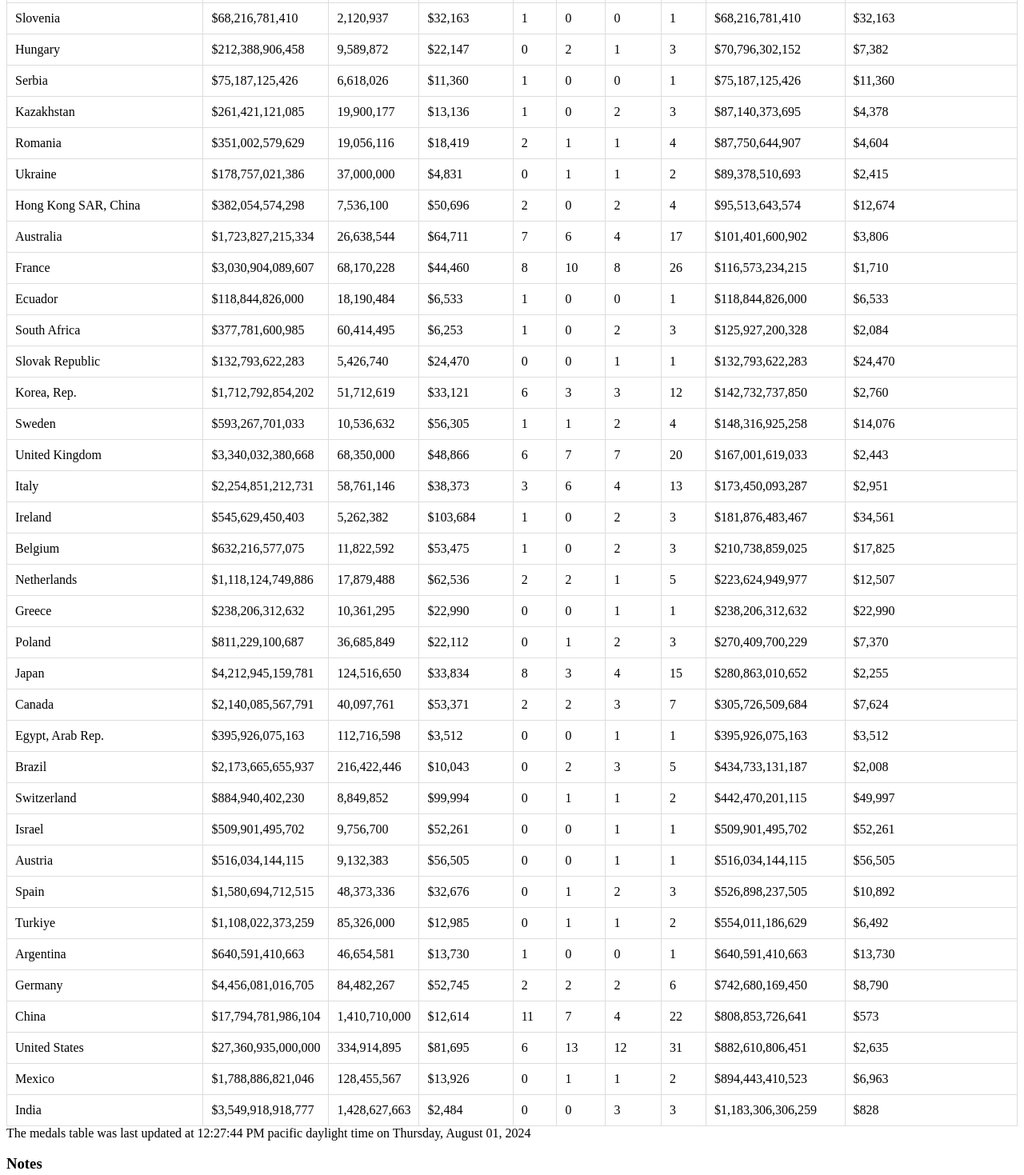
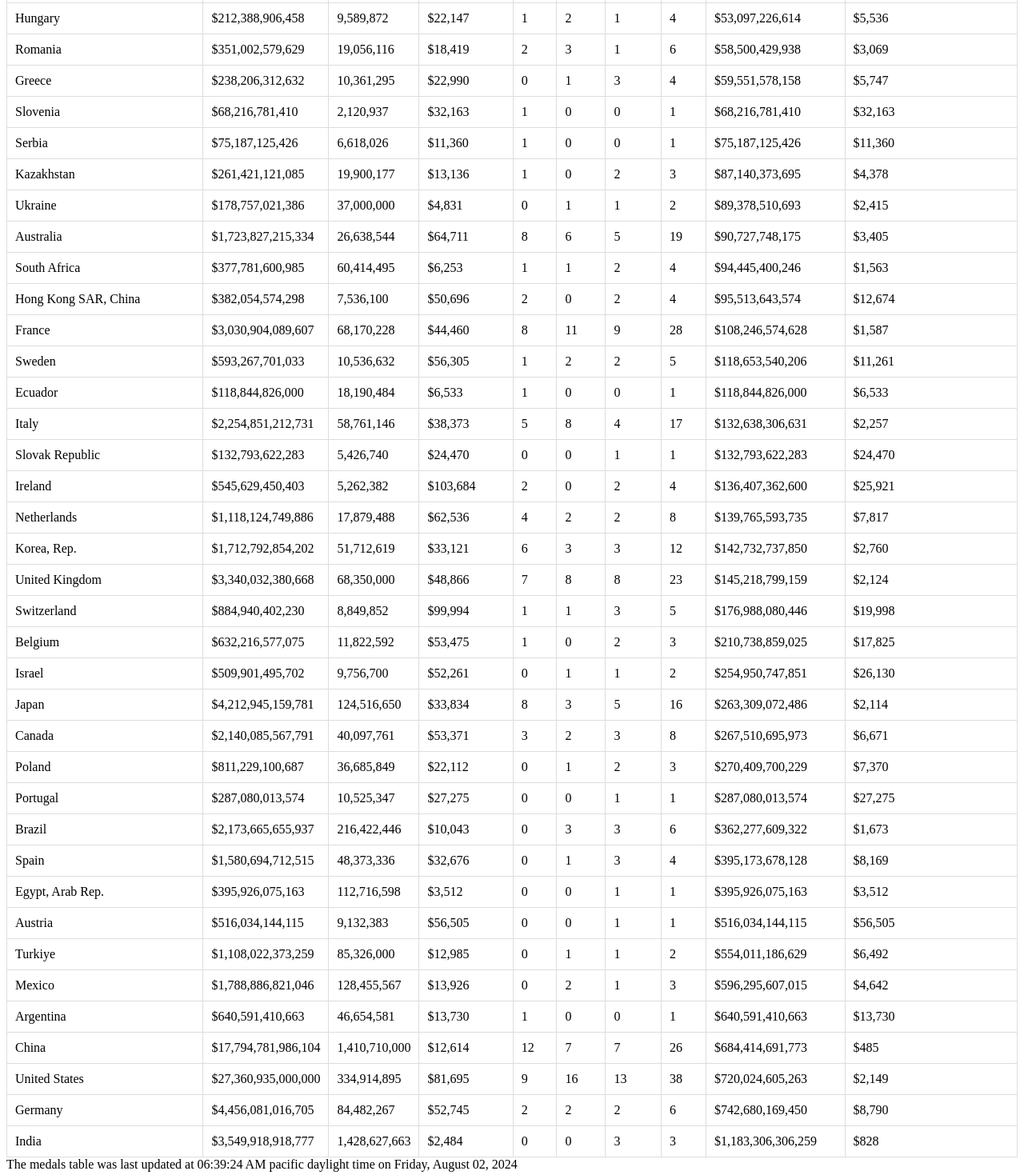
Before and after one commit to tedstreete/olympic_medals, a plain HTML site: page index.html in a window 1280 px wide. Shown: the part 907-2376 px from the top of the page at 80% size. Drawn offline with Linux system fonts and the light colour scheme.

Commit message:
Routine medals update

```diff
--- a/index.html
+++ b/index.html
@@ -78,53 +78,54 @@
 <td>Georgia</td><td>$30,535,530,479</td><td>3,760,365</td><td>$8,120</td><td>1</td><td>2</td><td>0</td><td>3</td><td>$10,178,510,159</td><td>$2,706</td></tr>
 <td>Tajikistan</td><td>$12,060,602,008</td><td>10,143,543</td><td>$1,188</td><td>0</td><td>0</td><td>1</td><td>1</td><td>$12,060,602,008</td><td>$1,188</td></tr>
 <td>Mongolia</td><td>$19,872,180,369</td><td>3,447,157</td><td>$5,764</td><td>0</td><td>1</td><td>0</td><td>1</td><td>$19,872,180,369</td><td>$5,764</td></tr>
+<td>Croatia</td><td>$82,688,842,717</td><td>3,853,200</td><td>$21,459</td><td>2</td><td>0</td><td>1</td><td>3</td><td>$27,562,947,572</td><td>$7,153</td></tr>
 <td>Azerbaijan</td><td>$72,356,176,470</td><td>10,112,555</td><td>$7,155</td><td>2</td><td>0</td><td>0</td><td>2</td><td>$36,178,088,235</td><td>$3,577</td></tr>
-<td>Croatia</td><td>$82,688,842,717</td><td>3,853,200</td><td>$21,459</td><td>1</td><td>0</td><td>1</td><td>2</td><td>$41,344,421,358</td><td>$10,729</td></tr>
 <td>Uzbekistan</td><td>$90,889,149,306</td><td>36,412,350</td><td>$2,496</td><td>1</td><td>0</td><td>1</td><td>2</td><td>$45,444,574,653</td><td>$1,248</td></tr>
 <td>Tunisia</td><td>$48,529,595,416</td><td>12,458,223</td><td>$3,895</td><td>0</td><td>1</td><td>0</td><td>1</td><td>$48,529,595,416</td><td>$3,895</td></tr>
 <td>New Zealand</td><td>$253,465,703,232</td><td>5,223,100</td><td>$48,527</td><td>2</td><td>2</td><td>1</td><td>5</td><td>$50,693,140,646</td><td>$9,705</td></tr>
 <td>Guatemala</td><td>$102,050,473,863</td><td>17,602,431</td><td>$5,797</td><td>1</td><td>0</td><td>1</td><td>2</td><td>$51,025,236,931</td><td>$2,898</td></tr>
+<td>Hungary</td><td>$212,388,906,458</td><td>9,589,872</td><td>$22,147</td><td>1</td><td>2</td><td>1</td><td>4</td><td>$53,097,226,614</td><td>$5,536</td></tr>
+<td>Romania</td><td>$351,002,579,629</td><td>19,056,116</td><td>$18,419</td><td>2</td><td>3</td><td>1</td><td>6</td><td>$58,500,429,938</td><td>$3,069</td></tr>
+<td>Greece</td><td>$238,206,312,632</td><td>10,361,295</td><td>$22,990</td><td>0</td><td>1</td><td>3</td><td>4</td><td>$59,551,578,158</td><td>$5,747</td></tr>
 <td>Slovenia</td><td>$68,216,781,410</td><td>2,120,937</td><td>$32,163</td><td>1</td><td>0</td><td>0</td><td>1</td><td>$68,216,781,410</td><td>$32,163</td></tr>
-<td>Hungary</td><td>$212,388,906,458</td><td>9,589,872</td><td>$22,147</td><td>0</td><td>2</td><td>1</td><td>3</td><td>$70,796,302,152</td><td>$7,382</td></tr>
 <td>Serbia</td><td>$75,187,125,426</td><td>6,618,026</td><td>$11,360</td><td>1</td><td>0</td><td>0</td><td>1</td><td>$75,187,125,426</td><td>$11,360</td></tr>
 <td>Kazakhstan</td><td>$261,421,121,085</td><td>19,900,177</td><td>$13,136</td><td>1</td><td>0</td><td>2</td><td>3</td><td>$87,140,373,695</td><td>$4,378</td></tr>
-<td>Romania</td><td>$351,002,579,629</td><td>19,056,116</td><td>$18,419</td><td>2</td><td>1</td><td>1</td><td>4</td><td>$87,750,644,907</td><td>$4,604</td></tr>
 <td>Ukraine</td><td>$178,757,021,386</td><td>37,000,000</td><td>$4,831</td><td>0</td><td>1</td><td>1</td><td>2</td><td>$89,378,510,693</td><td>$2,415</td></tr>
+<td>Australia</td><td>$1,723,827,215,334</td><td>26,638,544</td><td>$64,711</td><td>8</td><td>6</td><td>5</td><td>19</td><td>$90,727,748,175</td><td>$3,405</td></tr>
+<td>South Africa</td><td>$377,781,600,985</td><td>60,414,495</td><td>$6,253</td><td>1</td><td>1</td><td>2</td><td>4</td><td>$94,445,400,246</td><td>$1,563</td></tr>
 <td>Hong Kong SAR, China</td><td>$382,054,574,298</td><td>7,536,100</td><td>$50,696</td><td>2</td><td>0</td><td>2</td><td>4</td><td>$95,513,643,574</td><td>$12,674</td></tr>
-<td>Australia</td><td>$1,723,827,215,334</td><td>26,638,544</td><td>$64,711</td><td>7</td><td>6</td><td>4</td><td>17</td><td>$101,401,600,902</td><td>$3,806</td></tr>
-<td>France</td><td>$3,030,904,089,607</td><td>68,170,228</td><td>$44,460</td><td>8</td><td>10</td><td>8</td><td>26</td><td>$116,573,234,215</td><td>$1,710</td></tr>
+<td>France</td><td>$3,030,904,089,607</td><td>68,170,228</td><td>$44,460</td><td>8</td><td>11</td><td>9</td><td>28</td><td>$108,246,574,628</td><td>$1,587</td></tr>
+<td>Sweden</td><td>$593,267,701,033</td><td>10,536,632</td><td>$56,305</td><td>1</td><td>2</td><td>2</td><td>5</td><td>$118,653,540,206</td><td>$11,261</td></tr>
 <td>Ecuador</td><td>$118,844,826,000</td><td>18,190,484</td><td>$6,533</td><td>1</td><td>0</td><td>0</td><td>1</td><td>$118,844,826,000</td><td>$6,533</td></tr>
-<td>South Africa</td><td>$377,781,600,985</td><td>60,414,495</td><td>$6,253</td><td>1</td><td>0</td><td>2</td><td>3</td><td>$125,927,200,328</td><td>$2,084</td></tr>
+<td>Italy</td><td>$2,254,851,212,731</td><td>58,761,146</td><td>$38,373</td><td>5</td><td>8</td><td>4</td><td>17</td><td>$132,638,306,631</td><td>$2,257</td></tr>
 <td>Slovak Republic</td><td>$132,793,622,283</td><td>5,426,740</td><td>$24,470</td><td>0</td><td>0</td><td>1</td><td>1</td><td>$132,793,622,283</td><td>$24,470</td></tr>
+<td>Ireland</td><td>$545,629,450,403</td><td>5,262,382</td><td>$103,684</td><td>2</td><td>0</td><td>2</td><td>4</td><td>$136,407,362,600</td><td>$25,921</td></tr>
+<td>Netherlands</td><td>$1,118,124,749,886</td><td>17,879,488</td><td>$62,536</td><td>4</td><td>2</td><td>2</td><td>8</td><td>$139,765,593,735</td><td>$7,817</td></tr>
 <td>Korea, Rep.</td><td>$1,712,792,854,202</td><td>51,712,619</td><td>$33,121</td><td>6</td><td>3</td><td>3</td><td>12</td><td>$142,732,737,850</td><td>$2,760</td></tr>
-<td>Sweden</td><td>$593,267,701,033</td><td>10,536,632</td><td>$56,305</td><td>1</td><td>1</td><td>2</td><td>4</td><td>$148,316,925,258</td><td>$14,076</td></tr>
-<td>United Kingdom</td><td>$3,340,032,380,668</td><td>68,350,000</td><td>$48,866</td><td>6</td><td>7</td><td>7</td><td>20</td><td>$167,001,619,033</td><td>$2,443</td></tr>
-<td>Italy</td><td>$2,254,851,212,731</td><td>58,761,146</td><td>$38,373</td><td>3</td><td>6</td><td>4</td><td>13</td><td>$173,450,093,287</td><td>$2,951</td></tr>
-<td>Ireland</td><td>$545,629,450,403</td><td>5,262,382</td><td>$103,684</td><td>1</td><td>0</td><td>2</td><td>3</td><td>$181,876,483,467</td><td>$34,561</td></tr>
+<td>United Kingdom</td><td>$3,340,032,380,668</td><td>68,350,000</td><td>$48,866</td><td>7</td><td>8</td><td>8</td><td>23</td><td>$145,218,799,159</td><td>$2,124</td></tr>
+<td>Switzerland</td><td>$884,940,402,230</td><td>8,849,852</td><td>$99,994</td><td>1</td><td>1</td><td>3</td><td>5</td><td>$176,988,080,446</td><td>$19,998</td></tr>
 <td>Belgium</td><td>$632,216,577,075</td><td>11,822,592</td><td>$53,475</td><td>1</td><td>0</td><td>2</td><td>3</td><td>$210,738,859,025</td><td>$17,825</td></tr>
-<td>Netherlands</td><td>$1,118,124,749,886</td><td>17,879,488</td><td>$62,536</td><td>2</td><td>2</td><td>1</td><td>5</td><td>$223,624,949,977</td><td>$12,507</td></tr>
-<td>Greece</td><td>$238,206,312,632</td><td>10,361,295</td><td>$22,990</td><td>0</td><td>0</td><td>1</td><td>1</td><td>$238,206,312,632</td><td>$22,990</td></tr>
+<td>Israel</td><td>$509,901,495,702</td><td>9,756,700</td><td>$52,261</td><td>0</td><td>1</td><td>1</td><td>2</td><td>$254,950,747,851</td><td>$26,130</td></tr>
+<td>Japan</td><td>$4,212,945,159,781</td><td>124,516,650</td><td>$33,834</td><td>8</td><td>3</td><td>5</td><td>16</td><td>$263,309,072,486</td><td>$2,114</td></tr>
+<td>Canada</td><td>$2,140,085,567,791</td><td>40,097,761</td><td>$53,371</td><td>3</td><td>2</td><td>3</td><td>8</td><td>$267,510,695,973</td><td>$6,671</td></tr>
 <td>Poland</td><td>$811,229,100,687</td><td>36,685,849</td><td>$22,112</td><td>0</td><td>1</td><td>2</td><td>3</td><td>$270,409,700,229</td><td>$7,370</td></tr>
-<td>Japan</td><td>$4,212,945,159,781</td><td>124,516,650</td><td>$33,834</td><td>8</td><td>3</td><td>4</td><td>15</td><td>$280,863,010,652</td><td>$2,255</td></tr>
-<td>Canada</td><td>$2,140,085,567,791</td><td>40,097,761</td><td>$53,371</td><td>2</td><td>2</td><td>3</td><td>7</td><td>$305,726,509,684</td><td>$7,624</td></tr>
+<td>Portugal</td><td>$287,080,013,574</td><td>10,525,347</td><td>$27,275</td><td>0</td><td>0</td><td>1</td><td>1</td><td>$287,080,013,574</td><td>$27,275</td></tr>
+<td>Brazil</td><td>$2,173,665,655,937</td><td>216,422,446</td><td>$10,043</td><td>0</td><td>3</td><td>3</td><td>6</td><td>$362,277,609,322</td><td>$1,673</td></tr>
+<td>Spain</td><td>$1,580,694,712,515</td><td>48,373,336</td><td>$32,676</td><td>0</td><td>1</td><td>3</td><td>4</td><td>$395,173,678,128</td><td>$8,169</td></tr>
 <td>Egypt, Arab Rep.</td><td>$395,926,075,163</td><td>112,716,598</td><td>$3,512</td><td>0</td><td>0</td><td>1</td><td>1</td><td>$395,926,075,163</td><td>$3,512</td></tr>
-<td>Brazil</td><td>$2,173,665,655,937</td><td>216,422,446</td><td>$10,043</td><td>0</td><td>2</td><td>3</td><td>5</td><td>$434,733,131,187</td><td>$2,008</td></tr>
-<td>Switzerland</td><td>$884,940,402,230</td><td>8,849,852</td><td>$99,994</td><td>0</td><td>1</td><td>1</td><td>2</td><td>$442,470,201,115</td><td>$49,997</td></tr>
-<td>Israel</td><td>$509,901,495,702</td><td>9,756,700</td><td>$52,261</td><td>0</td><td>0</td><td>1</td><td>1</td><td>$509,901,495,702</td><td>$52,261</td></tr>
 <td>Austria</td><td>$516,034,144,115</td><td>9,132,383</td><td>$56,505</td><td>0</td><td>0</td><td>1</td><td>1</td><td>$516,034,144,115</td><td>$56,505</td></tr>
-<td>Spain</td><td>$1,580,694,712,515</td><td>48,373,336</td><td>$32,676</td><td>0</td><td>1</td><td>2</td><td>3</td><td>$526,898,237,505</td><td>$10,892</td></tr>
 <td>Turkiye</td><td>$1,108,022,373,259</td><td>85,326,000</td><td>$12,985</td><td>0</td><td>1</td><td>1</td><td>2</td><td>$554,011,186,629</td><td>$6,492</td></tr>
+<td>Mexico</td><td>$1,788,886,821,046</td><td>128,455,567</td><td>$13,926</td><td>0</td><td>2</td><td>1</td><td>3</td><td>$596,295,607,015</td><td>$4,642</td></tr>
 <td>Argentina</td><td>$640,591,410,663</td><td>46,654,581</td><td>$13,730</td><td>1</td><td>0</td><td>0</td><td>1</td><td>$640,591,410,663</td><td>$13,730</td></tr>
+<td>China</td><td>$17,794,781,986,104</td><td>1,410,710,000</td><td>$12,614</td><td>12</td><td>7</td><td>7</td><td>26</td><td>$684,414,691,773</td><td>$485</td></tr>
+<td>United States</td><td>$27,360,935,000,000</td><td>334,914,895</td><td>$81,695</td><td>9</td><td>16</td><td>13</td><td>38</td><td>$720,024,605,263</td><td>$2,149</td></tr>
 <td>Germany</td><td>$4,456,081,016,705</td><td>84,482,267</td><td>$52,745</td><td>2</td><td>2</td><td>2</td><td>6</td><td>$742,680,169,450</td><td>$8,790</td></tr>
-<td>China</td><td>$17,794,781,986,104</td><td>1,410,710,000</td><td>$12,614</td><td>11</td><td>7</td><td>4</td><td>22</td><td>$808,853,726,641</td><td>$573</td></tr>
-<td>United States</td><td>$27,360,935,000,000</td><td>334,914,895</td><td>$81,695</td><td>6</td><td>13</td><td>12</td><td>31</td><td>$882,610,806,451</td><td>$2,635</td></tr>
-<td>Mexico</td><td>$1,788,886,821,046</td><td>128,455,567</td><td>$13,926</td><td>0</td><td>1</td><td>1</td><td>2</td><td>$894,443,410,523</td><td>$6,963</td></tr>
 <td>India</td><td>$3,549,918,918,777</td><td>1,428,627,663</td><td>$2,484</td><td>0</td><td>0</td><td>3</td><td>3</td><td>$1,183,306,306,259</td><td>$828</td></tr>
 
             </tbody>
         </table>
     </div>
-    <div>The medals table was last updated at 12:27:44 PM pacific daylight time on Thursday, August 01, 2024</div>
+    <div>The medals table was last updated at 06:39:24 AM pacific daylight time on Friday, August 02, 2024</div>
 
     <h3>Notes</h3>
     <ol>
```
Also changed, not shown: Medal-Records.csv (+22 -21 lines).
